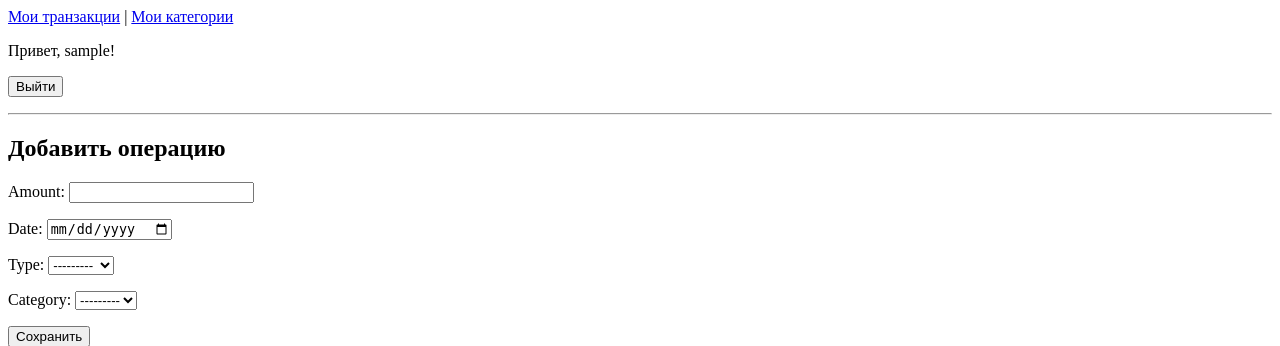
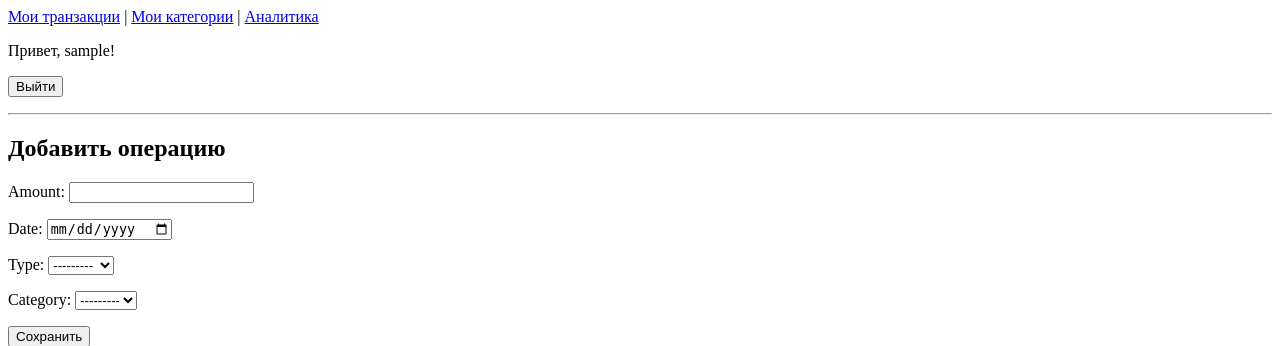
Before and after one commit to AnyaNika/zerocoder-finalproject, a Django app: page /add/ in a window 1280 px wide. Shown: the top 346 px of the page. Run offline with Django 5.2, Linux system fonts and the light colour scheme; the visitor is signed in with stand-in values (Sample User, id 1); data that the repository does not hold is empty.

Commit message:
add href analytics

```diff
--- a/finance_tracker/core/templates/base.html
+++ b/finance_tracker/core/templates/base.html
@@ -9,7 +9,8 @@
 
         <nav>
           <a href="{% url 'transaction_list' %}">Мои транзакции</a> |
-          <a href="{% url 'my_categories' %}">Мои категории</a>
+          <a href="{% url 'my_categories' %}">Мои категории</a> |
+          <a href="{% url 'analytics' %}">Аналитика</a>
         </nav>
         <p>
             Привет, {{ user.username }}!
--- a/finance_tracker/core/templates/utils/analytics.html
+++ b/finance_tracker/core/templates/utils/analytics.html
@@ -1,3 +1,4 @@
+{% extends "base.html" %}
 {% block content %}
 <h2>Аналитика</h2>
 <h3>Доходы и расходы по времени</h3>
```
